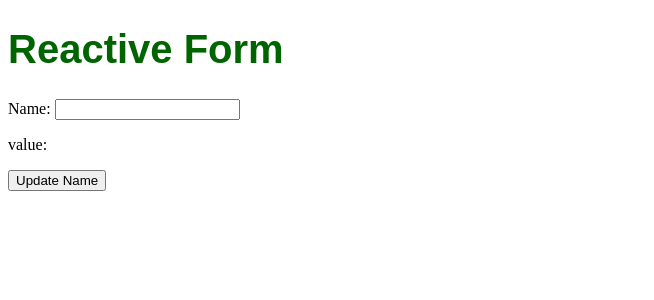
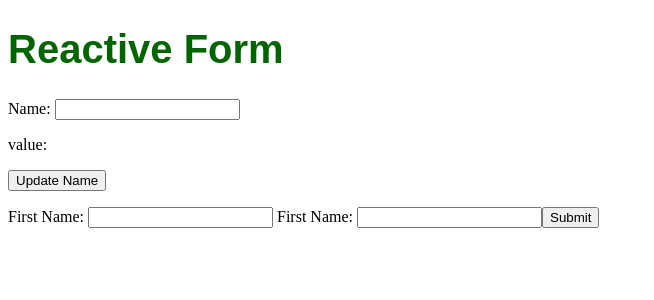
Before and after one commit to Torocy/Reactive-Form, an Angular app: page / in a window 1280 px wide. Shown: the top 300 px of the page, without its empty margins (0-654 px from the left). Built offline with nearby package versions, Linux system fonts and the light colour scheme.

Commit message:
saving form data

```diff
--- a/src/app/app.component.html
+++ b/src/app/app.component.html
@@ -3,3 +3,4 @@
     Reactive Form
   </h1>
   <app-name-editor></app-name-editor>
+  <app-profile-editor></app-profile-editor>
--- a/src/app/app.module.ts
+++ b/src/app/app.module.ts
@@ -7,11 +7,13 @@
 import { AppRoutingModule } from './app-routing.module';
 import { AppComponent } from './app.component';
 import { NameEditorComponent } from './name-editor/name-editor.component';
+import { ProfileEditorComponent } from './profile-editor/profile-editor.component';
 
 @NgModule({
   declarations: [
     AppComponent,
-    NameEditorComponent
+    NameEditorComponent,
+    ProfileEditorComponent
   ],
   imports: [
     BrowserModule,
--- /dev/null
+++ b/src/app/profile-editor/profile-editor.component.html
@@ -0,0 +1,14 @@
+<form [formGroup]="profileForm" (ngSubmit)="onSubmit()">
+  <label>
+    First Name:
+    <input type="text" formControlName="firstName">
+  </label>
+
+  <label>
+      First Name:
+      <input type="text" formControlName="lastName">
+    </label>
+
+    <button type="submit" [disabled]="!profileForm.valid">Submit</button>
+
+</form>
--- /dev/null
+++ b/src/app/profile-editor/profile-editor.component.ts
@@ -0,0 +1,22 @@
+import { Component, OnInit } from '@angular/core';
+import { FormGroup, FormControl } from '@angular/forms';
+
+@Component({
+  selector: 'app-profile-editor',
+  templateUrl: './profile-editor.component.html',
+  styleUrls: ['./profile-editor.component.css']
+})
+export class ProfileEditorComponent  {
+//added a property profileForm and set it to anew form group instance
+  profileForm = new FormGroup({
+    //iniytialize the constructor by providing objects
+    firstName : new FormControl(''),
+    lastName : new FormControl('')
+  });
+
+  onSubmit(){
+    //Use EventEmitter with form value
+    console.warn(this.profileForm.value);
+  }
+
+}
```
Also changed, not shown: src/app/profile-editor/profile-editor.component.css (added), 1 other file (tests, documents, lock files or other folders).
